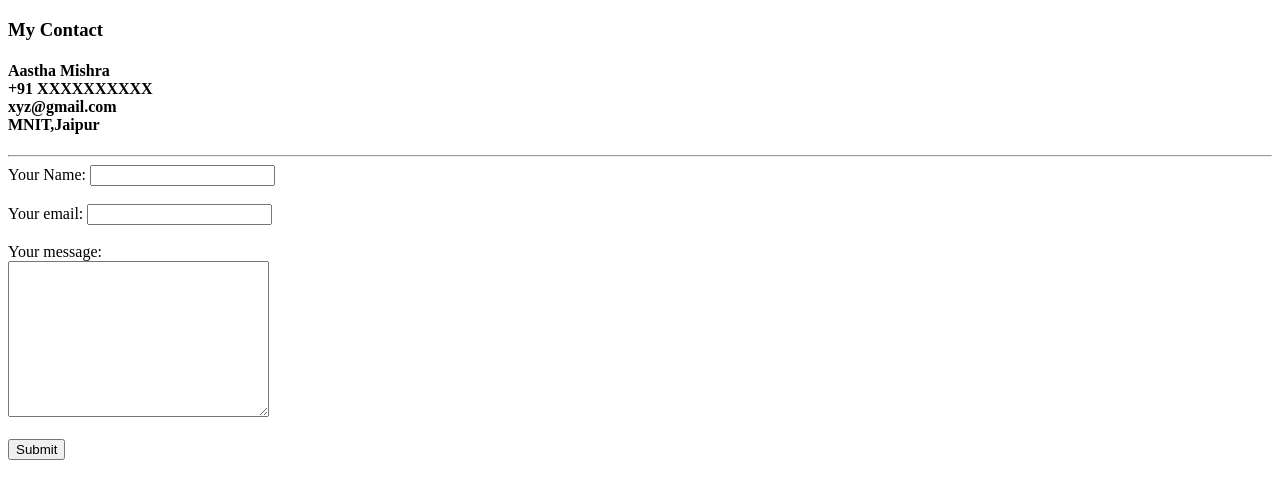
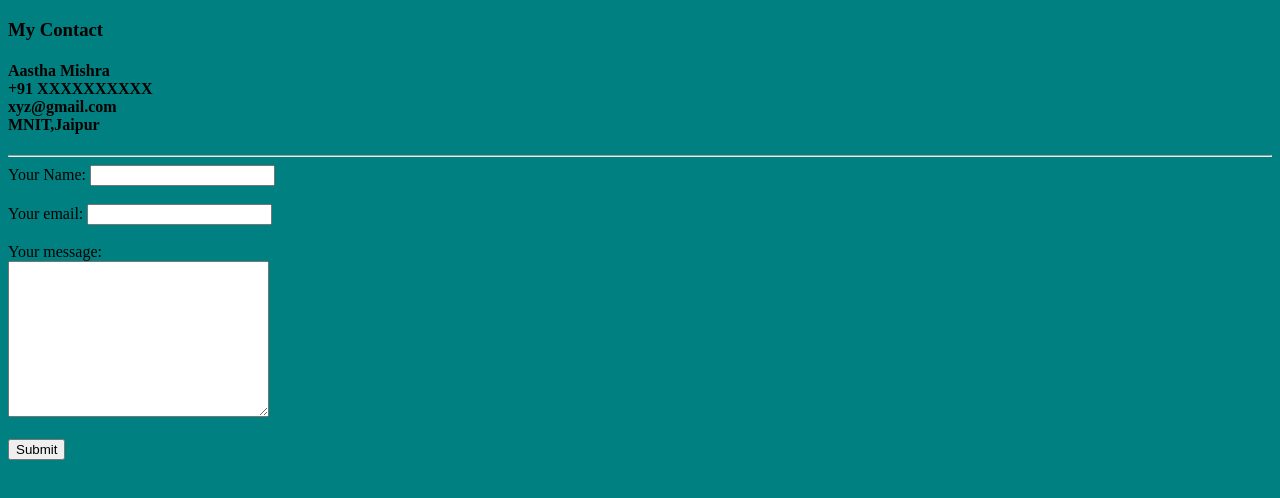
Before and after one commit to glitch-a/CV, a plain HTML site: page My_contact.html in a window 1280 px wide. Drawn offline with Linux system fonts and the light colour scheme.

Commit message:
Update My_contact.html

```diff
--- a/My_contact.html
+++ b/My_contact.html
@@ -6,7 +6,7 @@
   <title>Aastha's Contact</title>
 </head>
 
-<body>
+ <body style="background-color:teal;">
   <h3>My Contact</h3>
   <h4>Aastha Mishra <br />
     +91 XXXXXXXXXX<br />xyz@gmail.com<br /> MNIT,Jaipur</h4>
```
